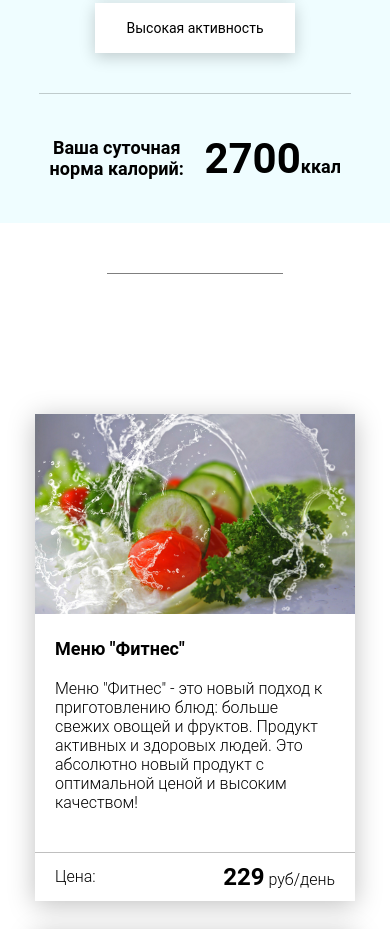
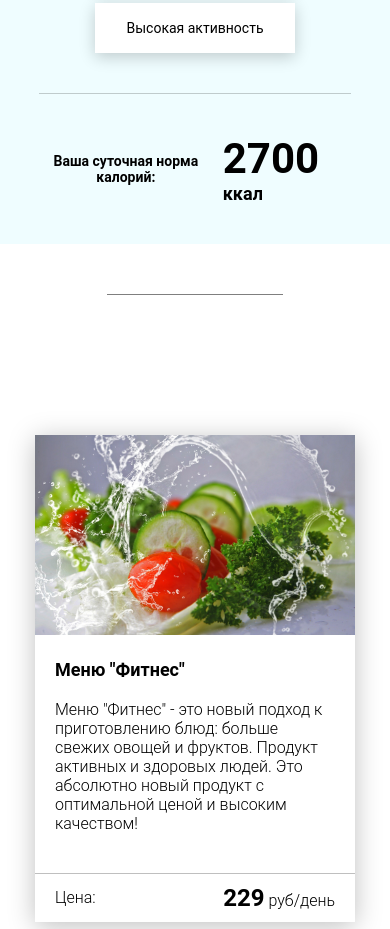
Before and after one commit to 155mila/Food, a plain HTML site: page index.html in a window 390 px wide. Shown: the part 3488-4417 px from the top of the page. Drawn offline with Linux system fonts and the light colour scheme.

Commit message:
correct error

```diff
--- a/css/style.css
+++ b/css/style.css
@@ -876,3 +876,9 @@ a {
     text-align: center;
   }
 }
+
+@media (max-width: 400px) {
+  .calculating-total .calculating-subtitle {
+    font-size: 14px;
+  }
+}
```
Also changed, not shown: index.html (+1 -1 lines).
